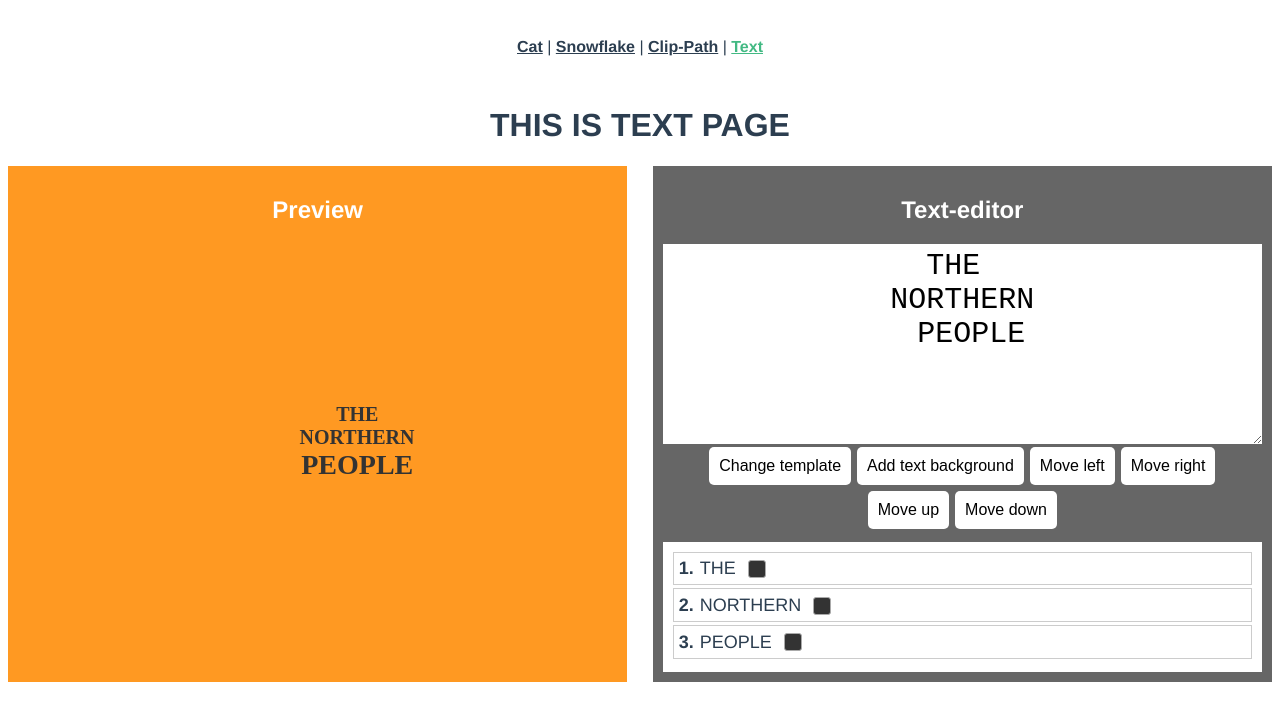
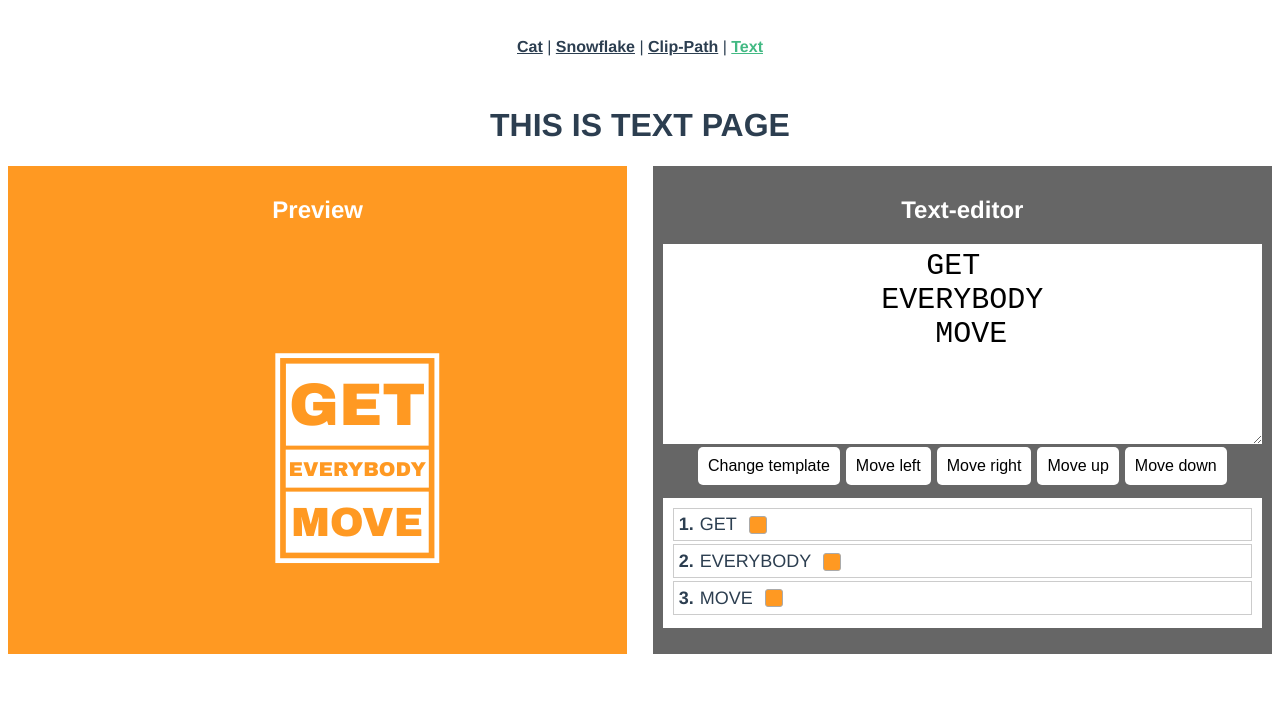
Before and after one commit to ginxus/SVG-practice, a Vue app: page /text in a window 1280 px wide. Shown: the top 720 px of the page. Built offline with nearby package versions, Linux system fonts and the light colour scheme.

Commit message:
✨ Feat: add background, frame, rotate utilis && fix line-height issue

```diff
--- a/src/components/svg-text/Text.vue
+++ b/src/components/svg-text/Text.vue
@@ -1,21 +1,25 @@
 
 <script lang="ts">
 import { Component, Prop, Vue, Watch  } from 'vue-property-decorator';
-import { ITextBlock, ITemplate, IActivesDesign } from '@/components/svg-text/type';
+import {
+  ITextBlock,
+  ITemplate,
+  IActivesDesign,
+  IBackgroundConfig,
+  IFrameConfig,
+} from '@/components/svg-text/type';
 import SVG, { FontData, Element } from 'svg.js';
 import templateConfig from '@/configs/template.ts';
 import TextController from './TextController.vue';
 
-@Component({
-  components: { TextController },
-})
+@Component({ components: { TextController } })
 export default class TextPersonalize extends Vue {
 
   @Prop({ required: true }) public msg!: string;
   public draw: SVG.Doc | null = null;
   public textGroup: SVG.Set | null = null;
   public actives: IActivesDesign = {
-    textInput: 'THE \n NORTHERN \n PEOPLE',
+    textInput: 'GET \n EVERYBODY \n MOVE',
     template: templateConfig[0],
     textBlocks: [],
   };
@@ -27,24 +31,25 @@ export default class TextPersonalize extends Vue {
 
   @Watch('actives.textInput')
   public onTextInputChange() {
-    this.updateTextContent(this.actives.textInput);
+    this.refreshDisplayer();
   }
 
   public init() {
+    const centerPosition = this.getCenterPoint();
     // @ts-ignore
     this.draw = SVG('svg-displayer');
     this.draw.viewbox({ x: 0, y: -200, width: 500, height: 500 });
     this.textGroup = this.draw.set();
-    this.updateTextContent(this.actives.textInput);
+    this.refreshDisplayer();
   }
 
   public refreshDisplayer() {
-    // the displayer should updated whenever any change made
-  }
-
-  public updateTextContent(value: string) {
 
     if (this.draw) {
+
+      const centerPosition = this.getCenterPoint();
+      const textInputArray = this.actives.textInput.split('\n');
+      const { background, leading } = this.actives.template;
 
       if (this.textGroup) {
         this.actives.textBlocks = [];
@@ -52,104 +57,147 @@ export default class TextPersonalize extends Vue {
         this.textGroup.clear(); // clear all the element in set
       }
 
+      this.insertTextBlock();
+      this.applyTextBlockStyleV2();
+      this.applyTemplateFormateV2();
+      this.createTextBlockDesign(this.textGroup as SVG.Set);
+    }
+  }
+
+  public insertTextBlock() {
     const textInputArray = this.actives.textInput.split('\n');
-
     textInputArray.forEach((text, index) => {
       if (this.draw && this.textGroup) {
         const textBlock = this.draw.text(text);
         this.textGroup.add(textBlock);
-          this.applyTextBlockStyle(textBlock, index);
       }
     });
-
-      this.createTextBlockDesign(this.textGroup as SVG.Set);
-    }
   }
 
   public updateTemplate() {
 
-    const backgroundSet = SVG.select('.svg-text-background');
     const currentIndex = templateConfig.indexOf(this.actives.template);
     const maxIndex = templateConfig.length - 1;
-
-    if (backgroundSet) {
-      backgroundSet.each((index: any, backgroundEls: any) => {
-        backgroundEls.map((background: any) => {
-          background.remove();
-        });
-      });
-    }
 
     this.actives.template = currentIndex === maxIndex
     ? templateConfig[0]
     : templateConfig[currentIndex + 1];
 
-    if (this.textGroup) {
-      // @ts-ignore
-      this.textGroup.members.forEach((member, index) => {
-        this.applyTextBlockStyle(member, index);
-      });
-
-      this.createTextBlockDesign(this.textGroup);
-    }
+    this.refreshDisplayer();
   }
 
   public monospaced(textblock: SVG.Element, fontSize: number) {
-
 
     let currentWidth: number;
     // @ts-ignore
     const widthArray = this.textGroup.members.map((member, index) => member.bbox().width);
     const maxWidth = Math.max(...widthArray);
-    const allowance = 5;
-    textblock.style('font-size', fontSize);
+    const allowance = 1;
     currentWidth = textblock.bbox().width;
 
-    if (currentWidth < (maxWidth - allowance)) {
+    if (currentWidth < ( maxWidth - allowance )) {
+      textblock.style('font-size', fontSize);
       this.monospaced(textblock, fontSize + 1);
     }
   }
 
-  public applyTextBlockStyle(textblock: SVG.Element, index: number) {
-    const { fontFamily, fill, leading, background, fontSize, fontWeight } = this.actives.template;
+  public applyTemplateFormateV2() {
+
+    const { monospaced, background, frame, rotate, leading, fontSize } = this.actives.template;
     const centerPosition = this.getCenterPoint();
 
     if (this.textGroup) {
 
-      textblock
-        .style({
-          'font-family': fontFamily,
-          'font-weight': fontWeight,
-          'anchor': 'middle',
-          fill,
+      if (monospaced) {
+        // @ts-ignore
+        this.textGroup.members.forEach((member, index) => {
+          this.monospaced(member, fontSize);
         });
+      }
 
-      this.monospaced(textblock, fontSize);
-      const cy = this.countLineHeight(textblock, index, leading);
-      textblock.center(centerPosition.cx, cy);
-
-      if (background !== 'none') {
-        // this.addTextBackground(textblock, background);
-      }
+      this.fixLineHeightV2(leading);
+      // @ts-ignore
+      if (rotate) { this.rotateV2(rotate); }
+      if (background) { this.addBackgroundV2(background); }
+      if (frame) { this.addFrame(frame); }
     }
   }
 
-  public countLineHeight(textblock: SVG.Element, index: number, leading: number) {
+  public rotateV2(rotate: number) {
+    const { anchor } = this.actives.template;
+    // @ts-ignore
+    this.textGroup.members.forEach((member) => {
+      switch (anchor) {
+        case 'start':
+          member.rotate(rotate, member.bbox().x, member.bbox().y);
+          break;
+        case 'middle':
+          member.rotate(rotate, member.bbox().cx, member.bbox().cy);
+          break;
+        case 'end':
+          member.rotate(rotate, member.bbox().x2, member.bbox().y2);
+          break;
+      }
+    });
+  }
+
+  public applyTextBlockStyleV2() {
+    const {
+      fill,
+      anchor,
+      fontSize,
+      fontFamily,
+      fontWeight,
+    } = this.actives.template;
+
+    if (this.textGroup) {
+      // @ts-ignore
+      this.textGroup.members.forEach((member, index) => {
+        member.style({
+          'font-family': fontFamily,
+          'font-weight': fontWeight,
+          'font-size': fontSize,
+          'text-anchor': anchor,
+          fill,
+        });
+      });
+    }
+  }
+
+  public fixLineHeightV2(leading: number) {
 
     let distance: number;
     let cy: number;
+    const background: IBackgroundConfig | undefined = this.actives.template.background;
+    const centerPosition = this.getCenterPoint();
+
+    if (this.textGroup) {
+      // @ts-ignore
+      this.textGroup.members.forEach((currentBlock, index) => {
 
         if (index > 0) {
           // @ts-ignore
           const formerBlock = (this.textGroup as SVG.Set).members[index - 1];
-      distance = formerBlock.bbox().height / 2 + textblock.bbox().height / 2 + leading;
+
+          if (background) {
+            distance = background.fullCover
+              ? formerBlock.bbox().height / 2 + currentBlock.bbox().height / 2 + leading
+              : formerBlock.bbox().height / 2 + currentBlock.bbox().height / 2 + leading + background.padding * 2;
+          } else {
+            distance = formerBlock.bbox().height / 2 + currentBlock.bbox().height / 2 + leading;
+          }
+
           cy = formerBlock.bbox().cy;
         } else {
-      cy = textblock.bbox().cy;
+          cy = currentBlock.bbox().cy;
           distance = leading;
         }
 
-    return distance + cy;
+        currentBlock
+          .x(centerPosition.cx)
+          .cy(distance + cy);
+      });
+    }
   }
 
   public getCenterPoint() {
@@ -162,33 +210,83 @@ export default class TextPersonalize extends Vue {
     }
   }
 
-  public addTextBackground(textBlock: SVG.Element, color: string) {
+  public addBackgroundV2(backgroundSetting: IBackgroundConfig) {
 
-    const cx = textBlock.cx();
-    const cy = textBlock.cy();
+    const { fullCover } = backgroundSetting;
 
-    const centerPosition = this.getCenterPoint();
+    if (fullCover) {
+      this.addFullCoverBackground(backgroundSetting);
+    } else {
+      // @ts-ignore
+      this.textGroup.members.forEach((member, index) => {
+        this.addTextBackground(member, backgroundSetting);
+      });
+    }
+  }
 
-    const id = textBlock.attr('id');
-    const domElement = document.querySelector('#' + id);
-    const clitentRect = (domElement as HTMLElement).getClientRects();
-    const width = clitentRect[0].width;
-    const height = clitentRect[0].height;
+  public addTextBackground( textBlock: SVG.Element, backgroundSetting: IBackgroundConfig ) {
+
+    const { fill, stroke, padding, radius, fullCover } = backgroundSetting;
+    const cx = textBlock.bbox().cx;
+    const cy = textBlock.bbox().cy;
+    const width = textBlock.bbox().width + padding * 2;
+    const height = textBlock.bbox().height + padding * 2;
 
     const background = (this.draw as SVG.Doc)
       .rect(width, height)
-      .fill(color)
-      .addClass('svg-text-background')
-      .backward()
-      .translate(-190, 10)
-      .x(centerPosition.cx);
+      .fill(fill)
+      .stroke(stroke)
+      .radius(radius)
+      .center(cx, cy)
+      .back();
+
+    (this.textGroup as SVG.Set).add(background);
+  }
+
+  public addFullCoverBackground(backgroundSetting: IBackgroundConfig) {
+
+    const { fill, stroke, padding, radius } = backgroundSetting;
+    const { cx, cy, width, height } = (this.textGroup as SVG.Set).bbox();
+
+    const backgroundWidth = width + padding * 2;
+    const backgroundHeight = height + padding * 2;
+
+    const background = (this.draw as SVG.Doc)
+      .addClass('svg-full-background')
+      .rect(backgroundWidth, backgroundHeight)
+      .fill(fill)
+      .stroke(stroke)
+      .radius(radius)
+      .center(cx, cy)
+      .back();
+
+    (this.textGroup as SVG.Set).add(background);
+  }
+
+  public addFrame(frameSetting: IFrameConfig) {
+    const { color, strokeWidth, padding, radius } = frameSetting;
+    const { cx, cy, width, height } = (this.textGroup as SVG.Set).bbox();
+
+    const frameWidth = width + padding * 2;
+    const frameHeight = height + padding * 2;
+
+    const background = (this.draw as SVG.Doc)
+      .addClass('svg-frame')
+      .rect(frameWidth, frameHeight)
+      .fill('none')
+      .stroke({ color, width: strokeWidth })
+      .radius(radius)
+      .center(cx, cy)
+      .back();
   }
 
   public createTextBlockDesign(textGroup: SVG.Set) {
 
     this.actives.textBlocks = [];
     // @ts-ignore
-    textGroup.members.forEach((member, index) => {
+    textGroup.members
+      .filter((member: SVG.Element) => member.node.id.includes('Text'))
+      .forEach((member: SVG.Element, index: number) => {
         const textBlock: ITextBlock = {
           id: member.node.id,
           index,
@@ -245,12 +343,6 @@ export default class TextPersonalize extends Vue {
             class="function-btn"
             v-text="'Change template'"
             @click="updateTemplate"
-          />
-          <button
-            type="button"
-            class="function-btn"
-            v-text="'Add text background'"
-            @click="addTextBackground(textGroup, '#f00')"
           />
           <button
             type="button"
--- a/src/configs/template.ts
+++ b/src/configs/template.ts
@@ -1,13 +1,28 @@
-const textTemplate = [
+
+import { ITemplate } from '@/components/svg-text/type';
+
+const textTemplate: ITemplate[] = [
   {
-    fontFamily: 'Bradley Hand',
+    fontFamily: 'Arial black',
     fontSize: 25, // vary the font size by detecting the length of text
     fontWeight: 800,
-    fill: '#333',
-    leading: 1,
-    background: '#ccc',
+    fill: '#ff9922',
+    anchor: 'middle',
+    leading: 5,
+    background: {
+      fill: '#fff',
+      stroke: { color: 'none', width: 0 },
+      padding: 10,
+      radius: 0,
+      fullCover: false,
+    },
+    frame: {
+      color: '#fff',
+      strokeWidth: 6,
+      padding: 10,
+      radius: 0,
+    },
     monospaced: true,
-    frame: 'none',
     decoration: {
       path: '',
       position: {
@@ -17,14 +32,14 @@ const textTemplate = [
     },
   },
   {
-    fontFamily: 'Chalkboard',
-    fontSize: 25,
+    fontFamily: 'Impact',
+    fontSize: 35,
     fontWeight: 800,
     fill: '#666',
+    anchor: 'start',
     leading: 0,
-    background: '#000',
-    monospaced: true,
-    frame: 'none',
+    monospaced: false,
+    rotate: 20,
     decoration: {
       path: '',
       position: {
@@ -37,11 +52,10 @@ const textTemplate = [
     fontFamily: 'Didot',
     fontSize: 25,
     fontWeight: 800,
-    fill: '#666',
+    anchor: 'middle',
+    fill: '#333',
     leading: 0,
-    background: '#aaa',
     monospaced: true,
-    frame: 'none',
     decoration: {
       path: '',
       position: {
@@ -54,11 +68,10 @@ const textTemplate = [
     fontFamily: 'Arial Black',
     fontSize: 25,
     fontWeight: 800,
+    anchor: 'middle',
     fill: '#eee',
     leading: 0,
-    background: '#aaa',
     monospaced: true,
-    frame: 'none',
     decoration: {
       path: '',
       position: {
```
Also changed, not shown: src/components/svg-text/type.d.ts (+24 -4 lines). Lines whose indentation alone changed are shown as unchanged.
